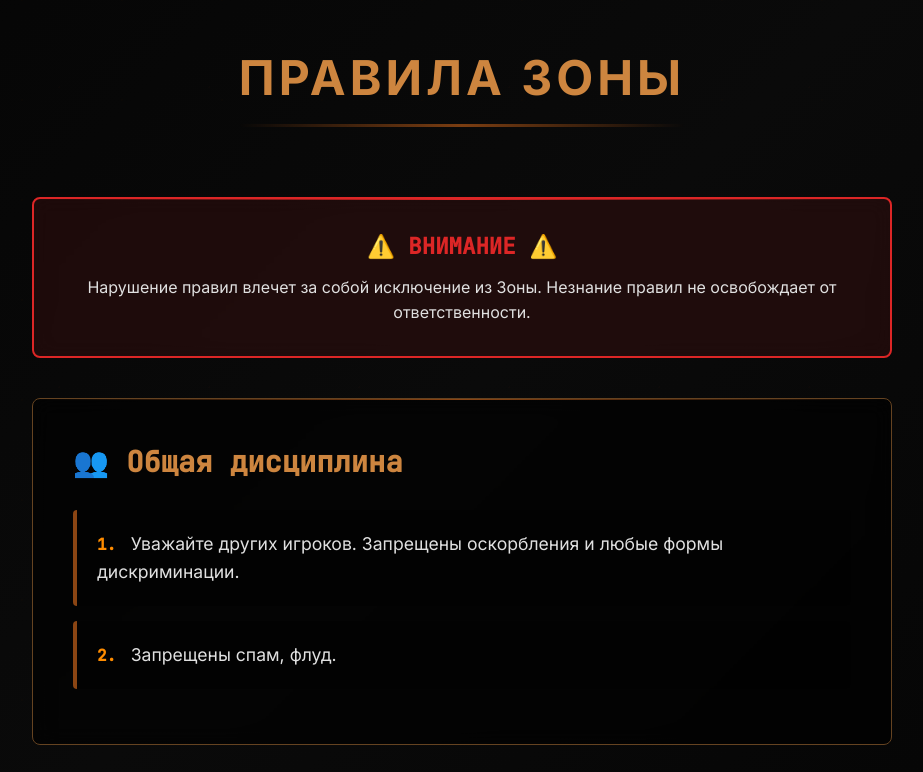
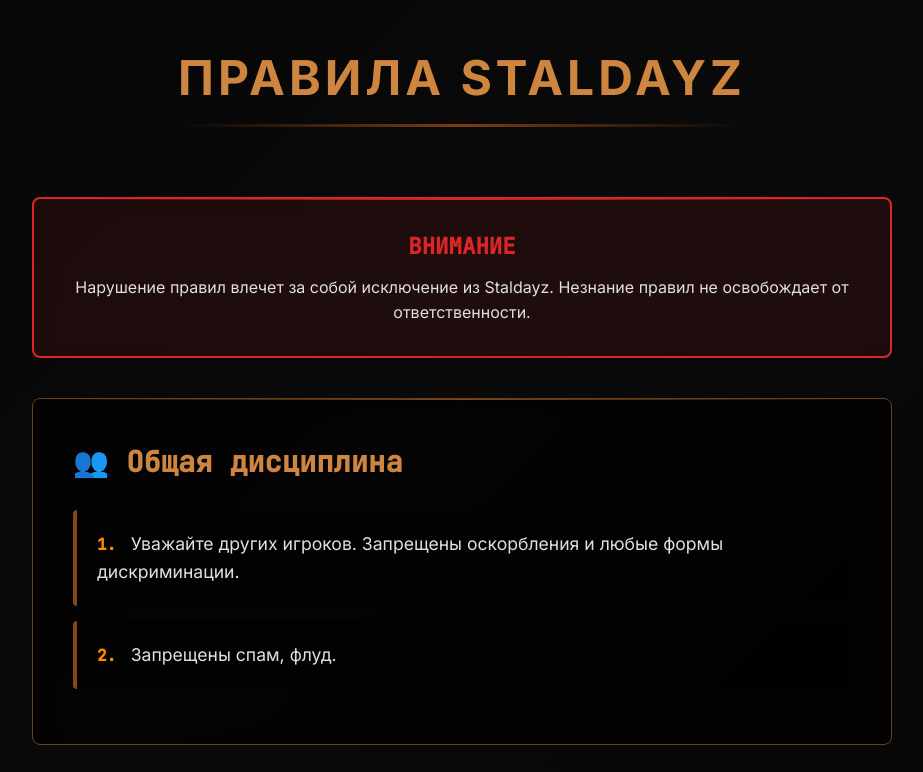
Before and after one commit to StalDayz/Staldayz, a plain HTML site: page rules.html in a window 1280 px wide. Shown: the top 772 px of the page, without its empty margins (178-1101 px from the left). Drawn offline with Linux system fonts and the light colour scheme.

Commit message:
Update rules.html

```diff
--- a/rules.html
+++ b/rules.html
@@ -255,12 +255,12 @@
 
     <div class="container">
         <div class="header">
-            <h1 class="page-title">Правила Зоны</h1>
+            <h1 class="page-title">Правила Staldayz</h1>
         </div>
 
         <div class="warning-card">
-            <div class="warning-title">⚠️ ВНИМАНИЕ ⚠️</div>
-            <p>Нарушение правил влечет за собой исключение из Зоны. Незнание правил не освобождает от ответственности.</p>
+            <div class="warning-title"> ВНИМАНИЕ </div>
+            <p>Нарушение правил влечет за собой исключение из Staldayz. Незнание правил не освобождает от ответственности.</p>
         </div>
 
         <div class="rules-section">
@@ -311,7 +311,6 @@
     </div>
 
     <script>
-        // Плавная анимация появления элементов
         const observerOptions = {
             threshold: 0.1,
             rootMargin: '0px 0px -50px 0px'
@@ -326,7 +325,7 @@
             });
         }, observerOptions);
 
-        // Анимация для секций правил
+        // Анимка для селекции
         document.querySelectorAll('.rules-section').forEach(section => {
             section.style.opacity = '0';
             section.style.transform = 'translateY(30px)';
@@ -334,7 +333,6 @@
             observer.observe(section);
         });
 
-        // Эффект для кнопок
         document.querySelectorAll('.back-button').forEach(btn => {
             btn.addEventListener('mouseenter', function() {
                 this.style.filter = 'brightness(1.1)';
```
